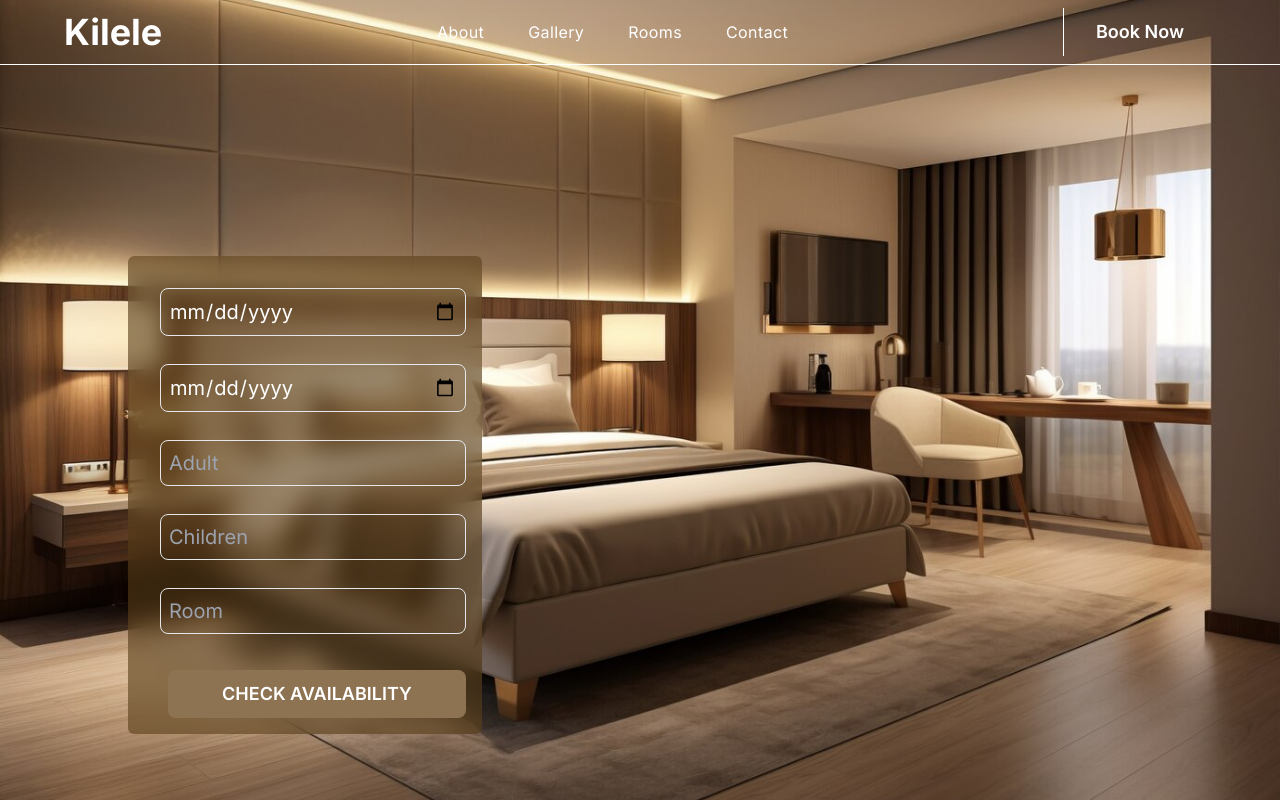
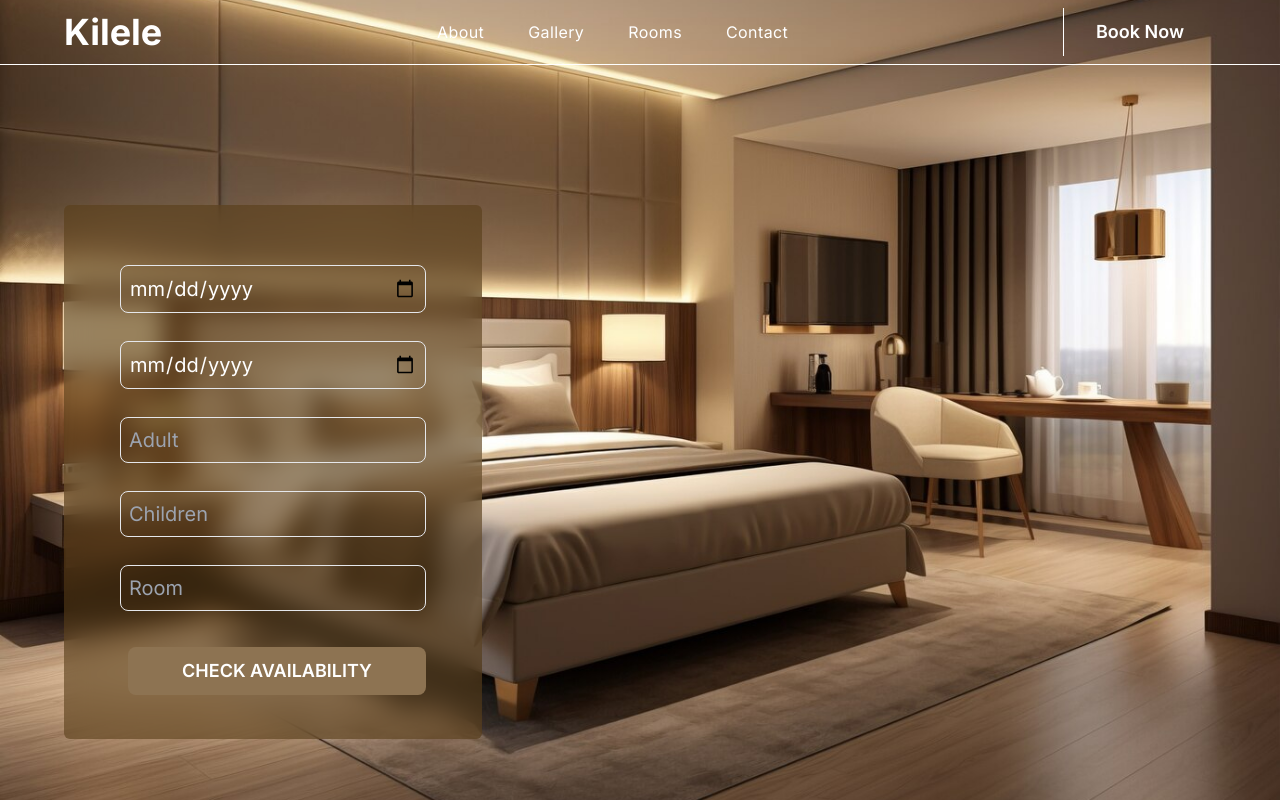
Before and after one commit to felixDev22/Kilele-Hotel-R, a Next.js app: page /rooms in a window 1280 px wide. Built offline with nearby package versions, Linux system fonts and the light colour scheme.

Commit message:
Adjust the margin and padding of the form

```diff
--- a/src/app/globals.css
+++ b/src/app/globals.css
@@ -7,9 +7,9 @@
 
 @media (prefers-color-scheme: dark) {
   :root {
-    --primary-clr: #81642d;
+    --primary-clr: #816126;
     --bg-clr: #3a2d2d;
-    --blue-clr: #4dd3f5;
+    --blue-clr: #05cdff;
     --hover-clr: #f8e9cc;
     --background-start-rgb: 0, 0, 0;
     --background-end-rgb: 0, 0, 0;
--- a/src/app/rooms/page.js
+++ b/src/app/rooms/page.js
@@ -11,9 +11,9 @@ const Rooms = () => {
         layout="fill"
         className="bg-opacity-70"
       />
-      <div className="w-80vw p-4 bg-opacity-60 bg-[#573c18] mt-[20%] ml-[10%] absolute backdrop-filter backdrop-blur-md rounded-md">
+      <div className="w-80vw p-4 bg-opacity-60 pr-8 bg-[#573c18] mt-[16%] ml-[5%] absolute backdrop-filter backdrop-blur-md rounded-md">
         <div className="form grid">
-          <form className="flex-col md:flex-row lg:flex-col flex">
+          <form className="flex-col lg:flex-col flex py-7 px-6">
             <input type="date" placeholder="Arrival Date" />
             <input type="date" placeholder="Departure Date" />
             <input type="number" placeholder="Adult" />
```
